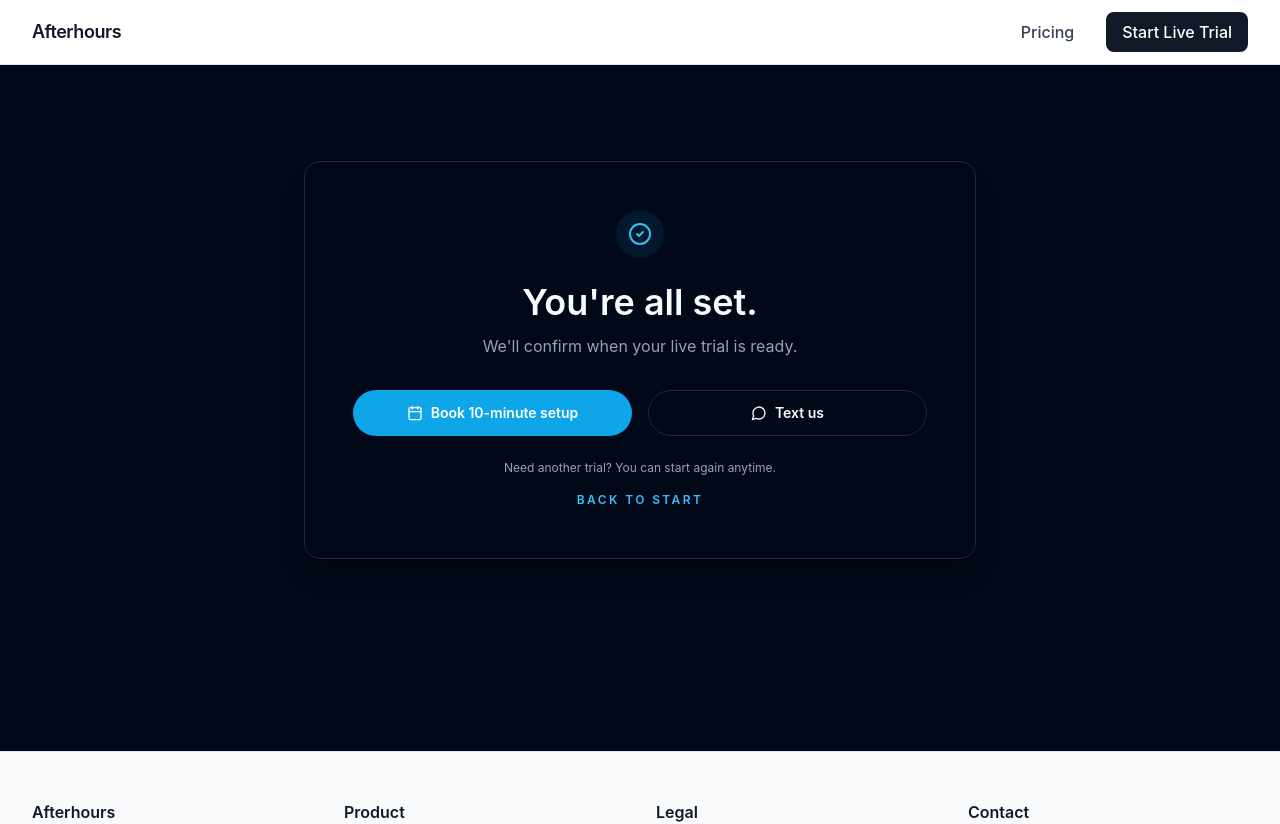
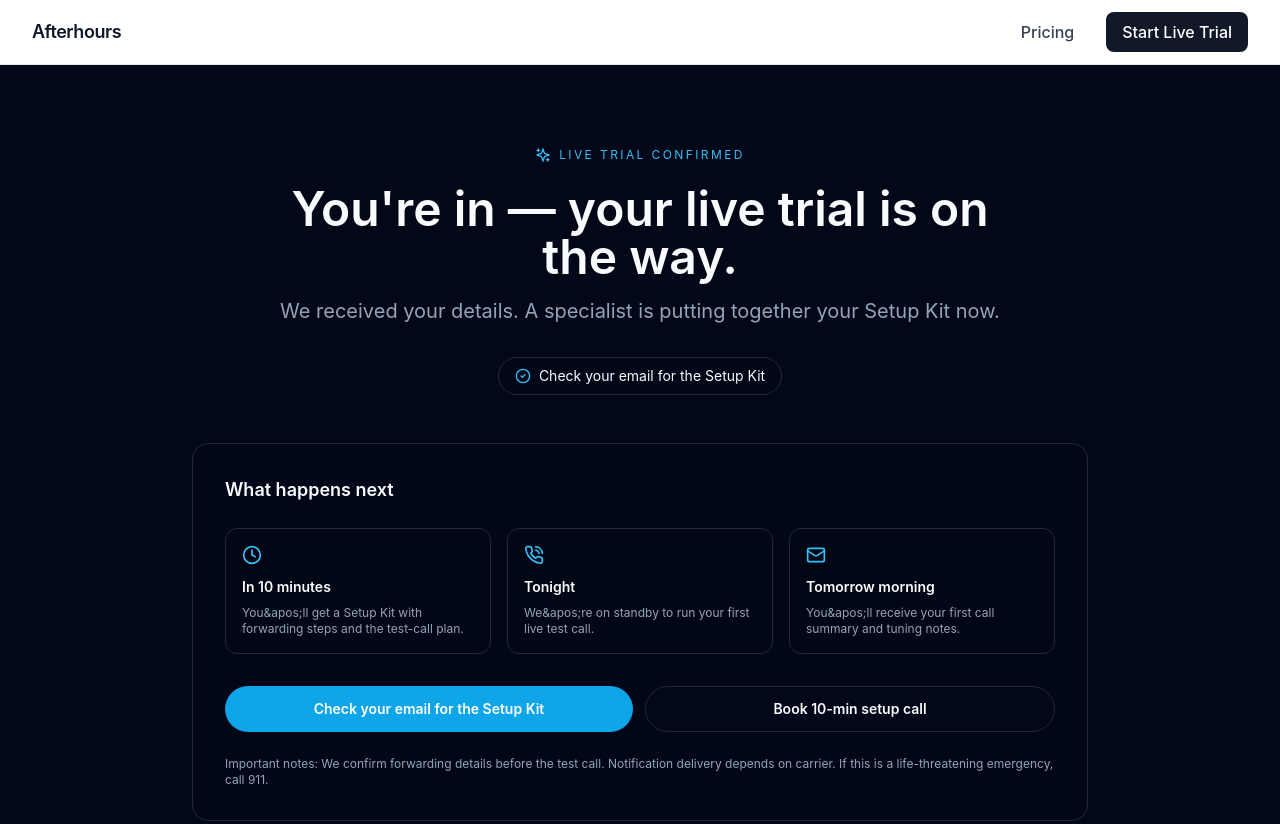
Before and after one commit to chenzo0526/Afterhours, a Next.js app in the folder website/: page /thank-you in a window 1280 px wide. Shown: the top 824 px of the page. Built offline with nearby package versions, Linux system fonts and the light colour scheme; no server answers.

Commit message:
Add thank-you page and redirect after trial form submit

```diff
--- a/website/app/start/page.tsx
+++ b/website/app/start/page.tsx
@@ -1,4 +1,5 @@
 import StartTrialButton from '@/components/StartTrialButton';
+import StartTrialForm from './StartTrialForm';
 import {
   Check,
   Headphones,
@@ -338,105 +339,7 @@
                 </p>
               </div>
             </div>
-            <form
-              method="POST"
-              action="/api/lead"
-              className="rounded-2xl border border-border bg-card/80 p-6 shadow-xl shadow-black/20"
-            >
-              <div className="grid gap-4 sm:grid-cols-2">
-                <label className="text-xs uppercase tracking-[0.2em] text-muted-foreground">
-                  Name
-                  <input
-                    name="name"
-                    required
-                    className="mt-2 w-full rounded-lg border border-border bg-background px-3 py-2 text-sm text-foreground focus:outline-none focus:ring-2 focus:ring-sky-500/40"
-                    placeholder="Jamie Rivera"
-                  />
-                </label>
-                <label className="text-xs uppercase tracking-[0.2em] text-muted-foreground">
-                  Business name
-                  <input
-                    name="businessName"
-                    required
-                    className="mt-2 w-full rounded-lg border border-border bg-background px-3 py-2 text-sm text-foreground focus:outline-none focus:ring-2 focus:ring-sky-500/40"
-                    placeholder="Northside Plumbing"
-                  />
-                </label>
-                <label className="text-xs uppercase tracking-[0.2em] text-muted-foreground">
-                  Phone
-                  <input
-                    name="phone"
-                    required
-                    className="mt-2 w-full rounded-lg border border-border bg-background px-3 py-2 text-sm text-foreground focus:outline-none focus:ring-2 focus:ring-sky-500/40"
-                    placeholder="Your phone number"
-                  />
-                </label>
-                <label className="text-xs uppercase tracking-[0.2em] text-muted-foreground">
-                  Email
-                  <input
-                    type="email"
-                    name="email"
-                    required
-                    className="mt-2 w-full rounded-lg border border-border bg-background px-3 py-2 text-sm text-foreground focus:outline-none focus:ring-2 focus:ring-sky-500/40"
-                    placeholder="you@company.com"
-                  />
-                </label>
-                <label className="text-xs uppercase tracking-[0.2em] text-muted-foreground sm:col-span-2">
-                  Trade
-                  <select
-                    name="trade"
-                    required
-                    className="mt-2 w-full rounded-lg border border-border bg-background px-3 py-2 text-sm text-foreground focus:outline-none focus:ring-2 focus:ring-sky-500/40"
-                    defaultValue=""
-                  >
-                    <option value="" disabled>
-                      Select trade
-                    </option>
-                    {['HVAC', 'Plumbing', 'Electrical', 'Restoration', 'Locksmith', 'Other'].map(
-                      (trade) => (
-                        <option key={trade} value={trade}>
-                          {trade}
-                        </option>
-                      )
-                    )}
-                  </select>
-                </label>
-                <label className="text-xs uppercase tracking-[0.2em] text-muted-foreground sm:col-span-2">
-                  Company website (optional)
-                  <input
-                    name="website"
-                    type="url"
-                    className="mt-2 w-full rounded-lg border border-border bg-background px-3 py-2 text-sm text-foreground focus:outline-none focus:ring-2 focus:ring-sky-500/40"
-                    placeholder="https://yourcompany.com"
-                  />
-                  <span className="mt-2 block text-[11px] font-normal normal-case tracking-normal text-muted-foreground">
-                    Helps us tailor the call flow to your services and service area.
-                  </span>
-                </label>
-                <label className="text-xs uppercase tracking-[0.2em] text-muted-foreground sm:col-span-2">
-                  Notes (optional)
-                  <textarea
-                    name="notes"
-                    rows={4}
-                    className="mt-2 w-full rounded-lg border border-border bg-background px-3 py-2 text-sm text-foreground focus:outline-none focus:ring-2 focus:ring-sky-500/40"
-                    placeholder="Anything we should know about your overnight flow"
-                  />
-                </label>
-              </div>
-              <input type="hidden" name="status" value={status} />
-              <button
-                type="submit"
-                className="mt-6 inline-flex w-full items-center justify-center rounded-full bg-sky-500 px-6 py-3 text-sm font-semibold text-white transition hover:bg-sky-400"
-              >
-                Start Live Trial
-              </button>
-              <p className="mt-3 text-center text-xs text-muted-foreground">
-                No setup fee. No auto-billing. Cancel anytime.
-              </p>
-              <p className="mt-2 text-center text-xs text-muted-foreground">
-                We confirm your setup details before the required test call and go-live.
-              </p>
-            </form>
+            <StartTrialForm status={status} />
           </div>
         </div>
       </section>
--- a/website/app/thank-you/page.tsx
+++ b/website/app/thank-you/page.tsx
@@ -1,47 +1,75 @@
-import Link from 'next/link';
-import { Calendar, MessageCircle, CheckCircle2 } from 'lucide-react';
+import { CheckCircle2, Clock, Mail, PhoneCall, Sparkles } from "lucide-react";
 
 export default function ThankYouPage() {
-  const calendlyUrl = process.env.NEXT_PUBLIC_CALENDLY_URL || '#';
-  const smsNumber = process.env.NEXT_PUBLIC_SMS_NUMBER || '';
-  const smsHref = smsNumber ? `sms:${smsNumber}` : '#';
-
   return (
     <div className="bg-background text-foreground">
-      <section className="container mx-auto px-6 py-20 sm:py-24">
-        <div className="mx-auto max-w-2xl rounded-2xl border border-border bg-card/80 p-8 text-center shadow-xl shadow-black/20 sm:p-12">
-          <div className="mx-auto flex h-12 w-12 items-center justify-center rounded-full bg-sky-500/10">
-            <CheckCircle2 className="h-6 w-6 text-sky-400" />
+      <section className="border-b border-border">
+        <div className="container mx-auto px-6 py-16 sm:py-20">
+          <div className="mx-auto max-w-3xl text-center">
+            <div className="inline-flex items-center gap-2 text-xs uppercase tracking-[0.2em] text-sky-400">
+              <Sparkles className="h-4 w-4" />
+              Live Trial Confirmed
             </div>
-          <h1 className="mt-6 text-3xl font-semibold sm:text-4xl">You're all set.</h1>
-          <p className="mt-3 text-sm text-muted-foreground sm:text-base">
-            We'll confirm when your live trial is ready.
+            <h1 className="mt-4 text-4xl font-semibold leading-tight sm:text-5xl">
+              You&apos;re in — your live trial is on the way.
+            </h1>
+            <p className="mt-4 text-lg text-muted-foreground sm:text-xl">
+              We received your details. A specialist is putting together your Setup Kit now.
             </p>
-          <div className="mt-8 grid gap-4 sm:grid-cols-2">
+            <div className="mt-8 flex flex-col items-center gap-3 sm:flex-row sm:justify-center">
+              <div className="inline-flex items-center gap-2 rounded-full border border-border bg-card/70 px-4 py-2 text-sm">
+                <CheckCircle2 className="h-4 w-4 text-sky-400" />
+                <span>Check your email for the Setup Kit</span>
+              </div>
+            </div>
+          </div>
+
+          <div className="mx-auto mt-12 max-w-4xl rounded-2xl border border-border bg-card/70 p-6 sm:p-8">
+            <h2 className="text-lg font-semibold">What happens next</h2>
+            <div className="mt-6 grid gap-4 sm:grid-cols-3">
+              {[
+                {
+                  title: "In 10 minutes",
+                  description: "You&apos;ll get a Setup Kit with forwarding steps and the test-call plan.",
+                  icon: Clock,
+                },
+                {
+                  title: "Tonight",
+                  description: "We&apos;re on standby to run your first live test call.",
+                  icon: PhoneCall,
+                },
+                {
+                  title: "Tomorrow morning",
+                  description: "You&apos;ll receive your first call summary and tuning notes.",
+                  icon: Mail,
+                },
+              ].map((item) => (
+                <div key={item.title} className="rounded-xl border border-border bg-background/60 p-4">
+                  <item.icon className="h-5 w-5 text-sky-400" />
+                  <p className="mt-3 text-sm font-semibold">{item.title}</p>
+                  <p className="mt-2 text-xs text-muted-foreground">{item.description}</p>
+                </div>
+              ))}
+            </div>
+            <div className="mt-8 flex flex-col gap-3 sm:flex-row">
               <a
-              href={calendlyUrl}
-              className="inline-flex items-center justify-center gap-2 rounded-full bg-sky-500 px-5 py-3 text-sm font-semibold text-white transition hover:bg-sky-400"
+                href="mailto:support@afterhours.com?subject=Setup%20Kit%20Question"
+                className="inline-flex flex-1 items-center justify-center rounded-full bg-sky-500 px-6 py-3 text-sm font-semibold text-white transition hover:bg-sky-400"
               >
-              <Calendar className="h-4 w-4" />
-              Book 10-minute setup
+                Check your email for the Setup Kit
               </a>
               <a
-              href={smsHref}
-              className="inline-flex items-center justify-center gap-2 rounded-full border border-border px-5 py-3 text-sm font-semibold text-foreground transition hover:border-sky-400 hover:text-sky-300"
+                href="mailto:support@afterhours.com?subject=Book%2010-min%20setup%20call"
+                className="inline-flex flex-1 items-center justify-center rounded-full border border-border bg-background px-6 py-3 text-sm font-semibold text-foreground transition hover:border-sky-400 hover:text-sky-400"
               >
-              <MessageCircle className="h-4 w-4" />
-              Text us
+                Book 10-min setup call
               </a>
             </div>
             <p className="mt-6 text-xs text-muted-foreground">
-            Need another trial? You can start again anytime.
+              Important notes: We confirm forwarding details before the test call. Notification delivery
+              depends on carrier. If this is a life-threatening emergency, call 911.
             </p>
-          <Link
-            href="/start"
-            className="mt-4 inline-flex text-xs font-semibold uppercase tracking-[0.2em] text-sky-400"
-          >
-            Back to start
-          </Link>
+          </div>
         </div>
       </section>
     </div>
```
Lines whose indentation alone changed are shown as unchanged.
